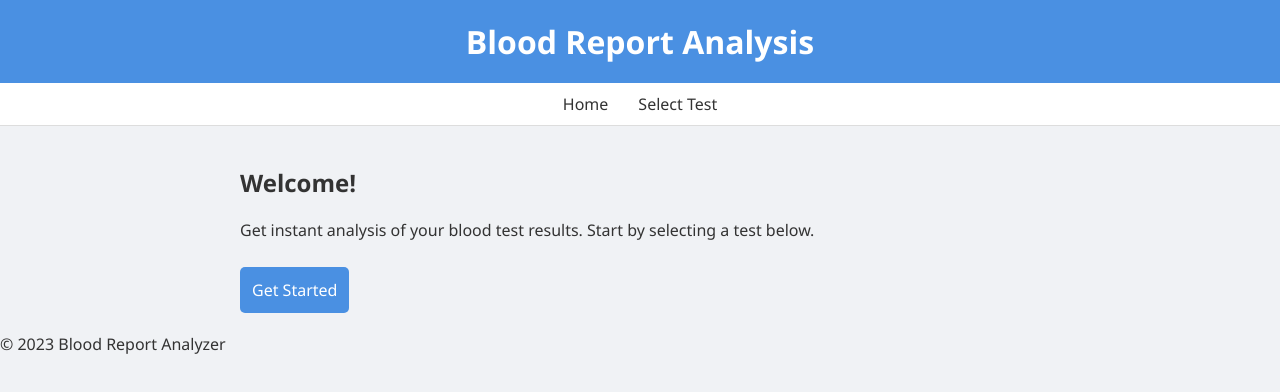
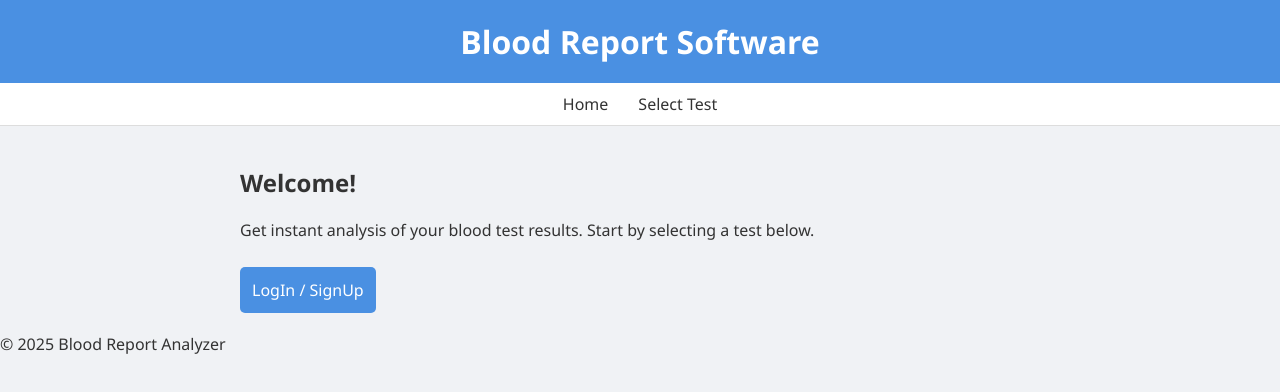
Before and after one commit to SohamMhatre7788/BloodReportAnalysis, a plain HTML site: page index.html in a window 1280 px wide. Drawn offline with Linux system fonts and the light colour scheme.

Commit message:
Update index.html
-Added login
-Changed title

```diff
--- a/index.html
+++ b/index.html
@@ -9,7 +9,7 @@
 </head>
 <body>
     <div class="header">
-        <h1>Blood Report Analysis</h1>
+        <h1>Blood Report Software</h1>
     </div>
     <nav>
         <ul>
@@ -20,10 +20,10 @@
     <div class="container">
         <h2>Welcome!</h2>
         <p>Get instant analysis of your blood test results. Start by selecting a test below.</p>
-        <a class="button" href="select-test.html">Get Started</a>
+        <a class="button" href="login.html">LogIn / SignUp</a>
     </div>
     <div class="footer">
-        &copy; 2023 Blood Report Analyzer
+        &copy; 2025 Blood Report Analyzer
     </div>
 </body>
 </html>
```
